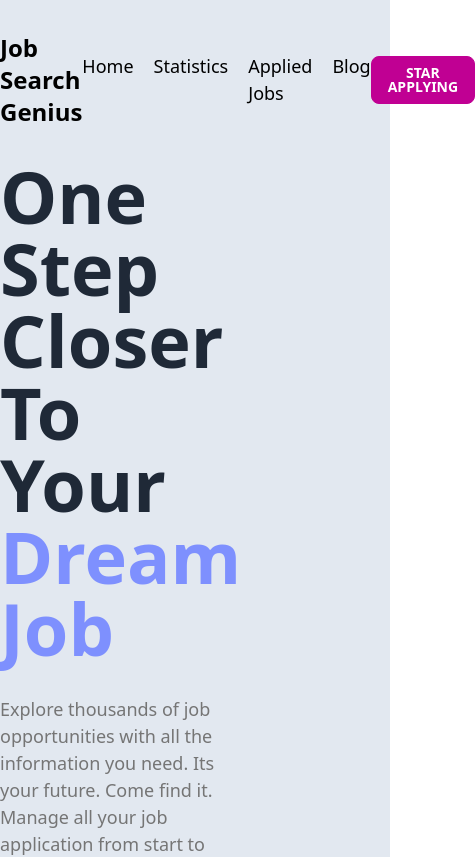
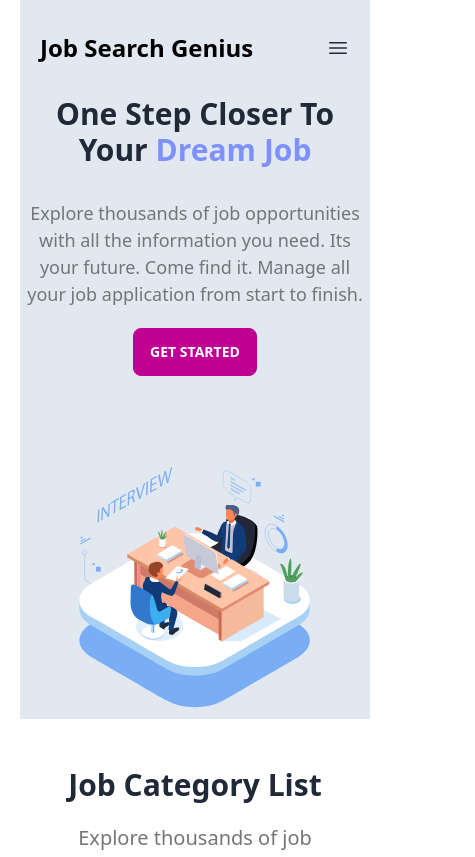
Before and after one commit to Rayhanali-dev/carrer-hub, a React (Vite) app: page / in a window 390 px wide. Shown: the top 857 px of the page, 475 px wide, since content can reach past the window. Built offline with nearby package versions, Linux system fonts and the light colour scheme.

Commit message:
navbar responsive

```diff
--- a/src/components/Header/Header.jsx
+++ b/src/components/Header/Header.jsx
@@ -1,20 +1,28 @@
-import React from 'react';
+import React, { useState } from 'react';
 import { Link } from 'react-router-dom';
+import { Bars3Icon, XMarkIcon } from '@heroicons/react/24/solid'
 
 const Header = () => {
+    const [open, setOpen] = useState(true)
     return (
-        <nav className='bg-slate-200 py-8'>
+        <nav className='bg-slate-200 py-8 px-5 lg:px-0 mx-5 lg:mx-0'>
             <div className='max-w-7xl mx-auto flex justify-between items-center'>
                 <Link to={`/`}>
                     <h3 className='text-2xl font-bold text-black'>Job Search Genius</h3>
                 </Link>
-                <div className='flex gap-5'>
+                <div className='md:hidden' onClick={() => setOpen(!open)}>
+                    {
+                        open ? <Bars3Icon className='w-6 h-6'></Bars3Icon> : <XMarkIcon className='w-6 h-6'></XMarkIcon>
+                    }
+                </div>
+                <div className={` flex flex-col md:flex-row md:gap-3 p-8 md:p-0 bg-slate-300 md:bg-transparent absolute md:static ${open ? '-top-72 right-0' : 'top-20 right-5'}`}>
                     <Link className="text-black text-[18px] font-medium" to={`/`}>Home</Link>
                     <Link className="text-black text-[18px] font-medium" to={`/statistics`}>Statistics</Link>
                     <Link className="text-black text-[18px] font-medium" to={`/apply`}>Applied Jobs</Link>
                     <Link className="text-black text-[18px] font-medium" to={`/blog`}>Blog</Link>
+                    <button className="btn btn-active btn-secondary md:hidden">Star Applying</button>
                 </div>
-                <div>
+                <div className='hidden md:block'>
                     <button className="btn btn-active btn-secondary">Star Applying</button>
                 </div>
             </div>
--- a/src/components/Home/Home.jsx
+++ b/src/components/Home/Home.jsx
@@ -23,13 +23,13 @@ const Home = () => {
 
 
     return (
-        <div>
+        <div className='px-5 lg:px-0'>
             {/* banner part start */}
             <div className='bg-slate-200'>
                 <div className='max-w-7xl mx-auto md:flex items-center justify-between'>
-                    <div className='md:w-2/4'>
-                        <h3 className='text-7xl font-bold mb-8 pr-32'>One Step Closer To Your <span className='text-[#7E90FE]'>Dream Job</span></h3>
-                        <p className='text-[#757575] pr-40 mb-5 text-[18px]'>Explore thousands of job opportunities with all the information you need. Its your future. Come find it. Manage all your job application from start to finish.</p>
+                    <div className='md:w-2/4 text-center md:text-left'>
+                        <h3 className='text-3xl md:text-7xl font-bold mb-8 md:pr-32'>One Step Closer To Your <span className='text-[#7E90FE]'>Dream Job</span></h3>
+                        <p className='text-[#757575] md:pr-40 mb-5 text-[18px]'>Explore thousands of job opportunities with all the information you need. Its your future. Come find it. Manage all your job application from start to finish.</p>
                         <button className="btn btn-active btn-secondary mb-20">Get Started</button>
                     </div>
                     <div className='md:w-2/4 text-right'>
--- a/src/components/Job/Job.jsx
+++ b/src/components/Job/Job.jsx
@@ -12,8 +12,8 @@ const Job = ({ job }) => {
             <button className="btn btn-outline mr-5">{employment_type}</button>
             <button className="btn btn-outline">{employment_time}</button>
             <div className='my-5 flex items-center gap-10'>
-                <Link className='flex items-center text-lg'><MapPinIcon className='w-6 h-6 text-[#d57575]'></MapPinIcon>{location}</Link>
-                <Link className='flex items-center text-lg'><CurrencyDollarIcon className='w-6 h-6 text-[#d57575]'></CurrencyDollarIcon> {salary}</Link>
+                <Link className='flex items-center text-sm lg:text-lg'><MapPinIcon className='w-6 h-6 text-[#d57575]'></MapPinIcon>{location}</Link>
+                <Link className='flex items-center text-sm lg:text-lg'><CurrencyDollarIcon className='w-6 h-6 text-[#d57575]'></CurrencyDollarIcon> {salary}</Link>
             </div>
             <Link to={`job/${id}`}><button className="btn btn-active btn-primary mr-5">View Details</button></Link>
         </div>
```
